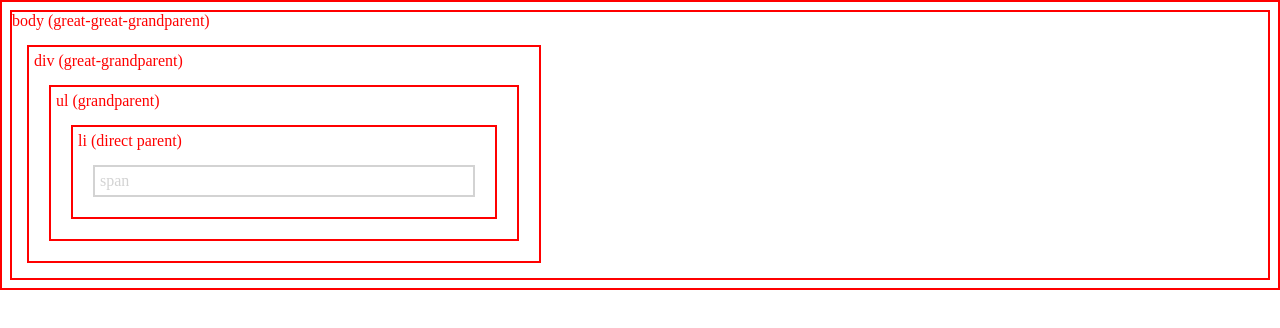
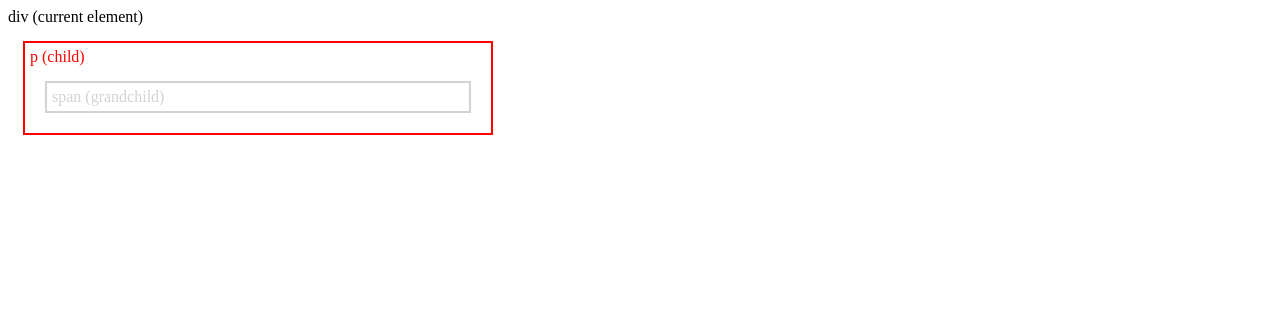
Before and after one commit to Himanshu-Sharma713/jQuery, a plain HTML site: page Day-1/index1.html in a window 1280 px wide. Drawn offline with nearby package versions, Linux system fonts and the light colour scheme.

Commit message:
update phase-5

```diff
--- a/Day-1/index1.html
+++ b/Day-1/index1.html
@@ -2,7 +2,7 @@
 <html>
   <head>
     <style>
-      .ancestors * {
+      .descendants * {
         display: block;
         border: 2px solid lightgrey;
         color: lightgrey;
@@ -13,24 +13,17 @@
     <script src="https://ajax.googleapis.com/ajax/libs/jquery/3.7.1/jquery.min.js"></script>
     <script>
       $(document).ready(function () {
-        $("span").parents().css({ color: "red", border: "2px solid red" });
+        $("div").children().css({ color: "red", border: "2px solid red" });
       });
     </script>
   </head>
-
-  <body class="ancestors">
-    body (great-great-grandparent)
-    <div style="width: 500px">
-      div (great-grandparent)
-      <ul>
-        ul (grandparent)
-        <li>
-          li (direct parent)
-          <span>span</span>
-        </li>
-      </ul>
+  <body>
+    <div class="descendants" style="width: 500px">
+      div (current element)
+      <p>
+        p (child)
+        <span>span (grandchild)</span>
+      </p>
     </div>
   </body>
-
-  <!-- The outer red border, before the body element, is the html element (also an ancestor) -->
 </html>
```
